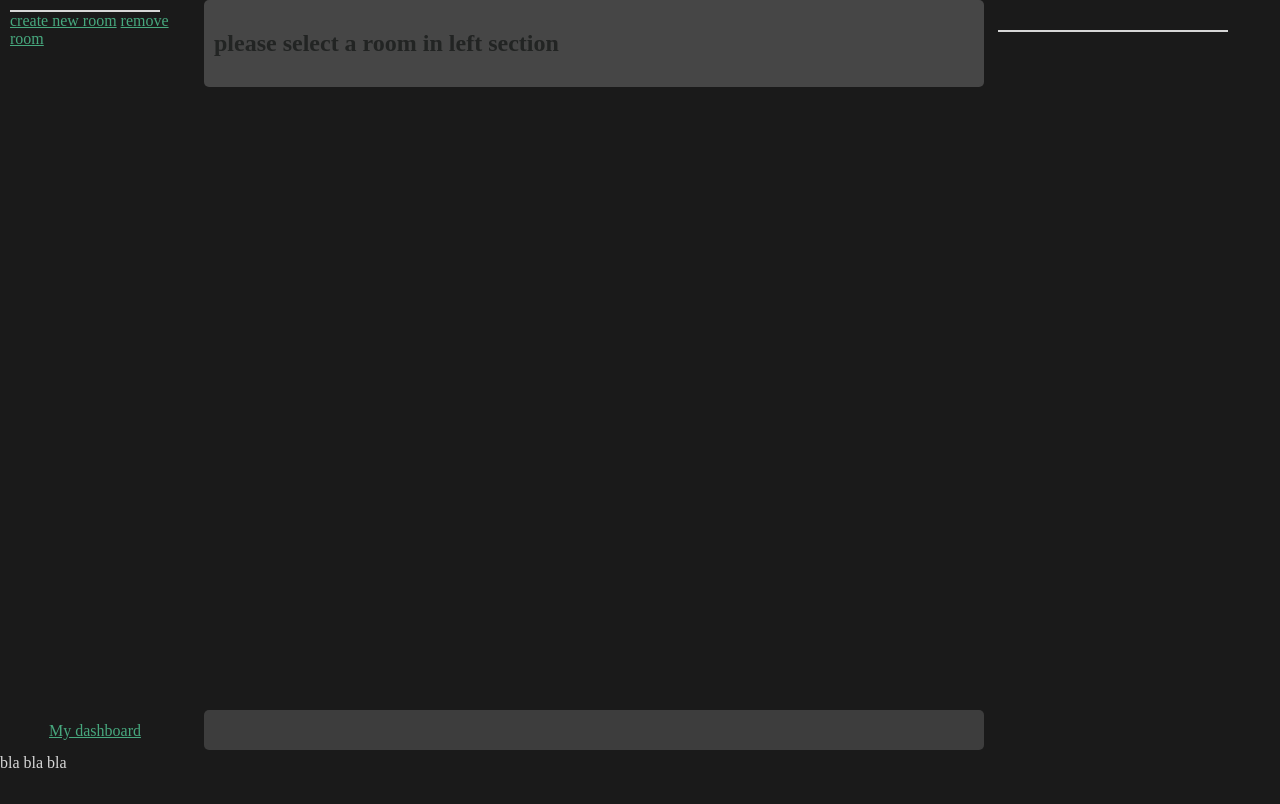
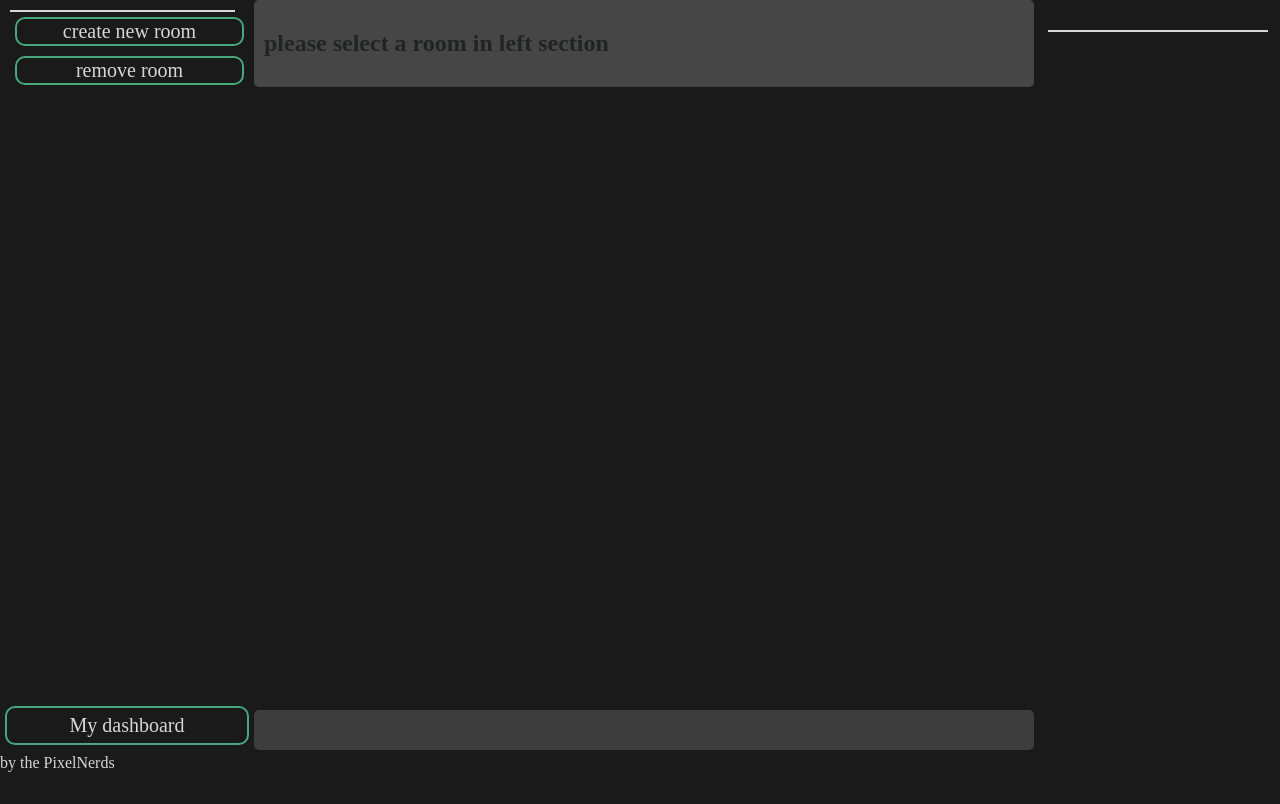
Before and after one commit to The-pixelnerds/projet-oueb, a Django app: page /channels/ in a window 1280 px wide. Run offline with Django 4.2, Linux system fonts and the light colour scheme; the visitor is signed in with stand-in values (Sample User, id 1); data that the repository does not hold is empty.

Commit message:
finish css rooms

```diff
--- a/room/static/room/style.css
+++ b/room/static/room/style.css
@@ -1,17 +1,43 @@
-
-
 aside, #article, #persons-wrapper{
     display: inline-block;
     vertical-align: top;
     margin:0;
 }
-
 a{
-    color:var(--link-color)
+    text-decoration: none;
+    font-size: 20px ;
+    width: 100%;
+    margin:5px;
+    text-align: center;
+    line-height: 25px;
 }
 
-a:hover{
-    color:var(--link-hover)
+.editroom{
+    color:var(--text-color);
+}
+
+.editroom:hover{
+    text-decoration: underline;
+}
+
+a:not(.editroom){
+    color: var(--text-color);
+    background-color: none;
+    display: inline-block;
+    border-radius: 10px;
+    border: 2px solid var(--link-color);
+
+    transition: all 0.2s ease-in-out;
+}
+
+a:not(.editroom):hover{
+    background-color: var(--link-color);
+    color:var(--text-color);
+}
+
+a:not(.editroom):active{
+    background-color: var(--link-hover);
+    text-decoration: underline;
 }
 
 body, html{
@@ -24,12 +50,19 @@ body, html{
 }
 
 #rooms{
-    width: 15%;
+    width: 100%;
+    border-bottom: 2px solid var(--text-color);
+
+}
+
+.bloc_room{
+    background-color: var(--link-color);
+    margin:5px
 }
 
 aside{
-    width: 200px;
-    height: calc(100vh - 50px);
+    width: 250px;
+    height: calc(100vh - 100px);
     overflow-y: scroll;
 }
 
@@ -41,7 +74,7 @@ aside{
     display: inline-block;
     box-sizing: border-box;
     padding: 10px;
-    width:250px;
+    width:240px;
     overflow-y: scroll;
     height:calc(100vh - 50px);
 }
@@ -52,27 +85,47 @@ aside{
 
 #left{
     padding: 10px;
+    width: calc(100% - 25px);
+    height: calc(100% - 50px)
 }
 
-#rooms{
-    border-bottom: 2px solid var(--text-color);
-    width: 150px;
-}
-.usertext{
-    display : inline-block;
+
+.person{
+    border: 2px solid var(--background-shadow);
+    border-radius: 5px;
+    margin: 5px;
+    width: 200px;
+    text-align: center;
+    padding-bottom: 5px;
 }
 
-.usertext>img{
-    position: absolute;
-    right:0;
+.usertext{
+    padding: 5px;
+}
+
+.usertext,p{
+    margin:0px;
+    margin-bottom: 10px;
+}
+
+
+.person-wrapper .persons{
+    width: 249px;
 }
 
 #bloc_dashboard{
-    position:absolute;
+    position: fixed;
+    text-align: center;
+    font-size: 20px;
+    text-decoration: underline;
+    width: 240px;
     bottom: 50px;
-    padding : 10px;
-    text-align: center;
-    width: 150px;
+    left: 0px;
+}
+
+#bloc_dashboard>a{
+    height:25px;
+    padding:5px 0px;
 }
 
 #messages{
@@ -98,6 +151,16 @@ aside{
     overflow: hidden;
 }
 
+#ecrit{
+    height: calc(100% - 20px);
+    vertical-align: middle;
+}
+
+#message{
+    width: calc(100% - 80px);
+    height: 100%;
+}
+
 .yours{
     background-color: var(--link-color);
     margin-left:38%;
--- a/room/templates/room/template.html
+++ b/room/templates/room/template.html
@@ -19,9 +19,9 @@
         <div id="left">
             {% block room_list %}
             {% endblock %}
-            <div id="bloc_dashboard">
-                <a href="{% url 'user:dashboard' %}">My dashboard</a>
-            </div>
+        </div>
+        <div id="bloc_dashboard">
+            <a href="{% url 'user:dashboard' %}">My dashboard</a>
         </div>
     </aside>
 
@@ -50,6 +50,6 @@
             </div>
         </div>
     </div>
-    <footer>bla bla bla</footer>
+    <footer>by the PixelNerds</footer>
 </body>
 </html>
--- a/room/templates/room/view.html
+++ b/room/templates/room/view.html
@@ -17,13 +17,13 @@
             <a href="{% url 'room:view' current_room.id %}" id="selected" ><b>{{ current_room.name }}</b></a>
             <br>
         {% else %}
-            <a href="{% url 'room:view' current_room.id %}">{{ current_room.name }}</a>
+            <a  href="{% url 'room:view' current_room.id %}">{{ current_room.name }}</a>
             <br>
         {% endif %}
     {% endfor %}
     </div>
-    <a href="{% url 'room:create_room' %}" id="newRoom">create new room</a>
-    <a href="{% url 'room:remove_room' %}" id="removeroom">remove room</a>
+    <a class="editroom" href="{% url 'room:create_room' %}" id="newRoom">create new room</a> <br>
+    <a class="editroom" href="{% url 'room:remove_room' %}" id="removeroom">remove room</a>
     <br>
 {% endblock %}
 
```
